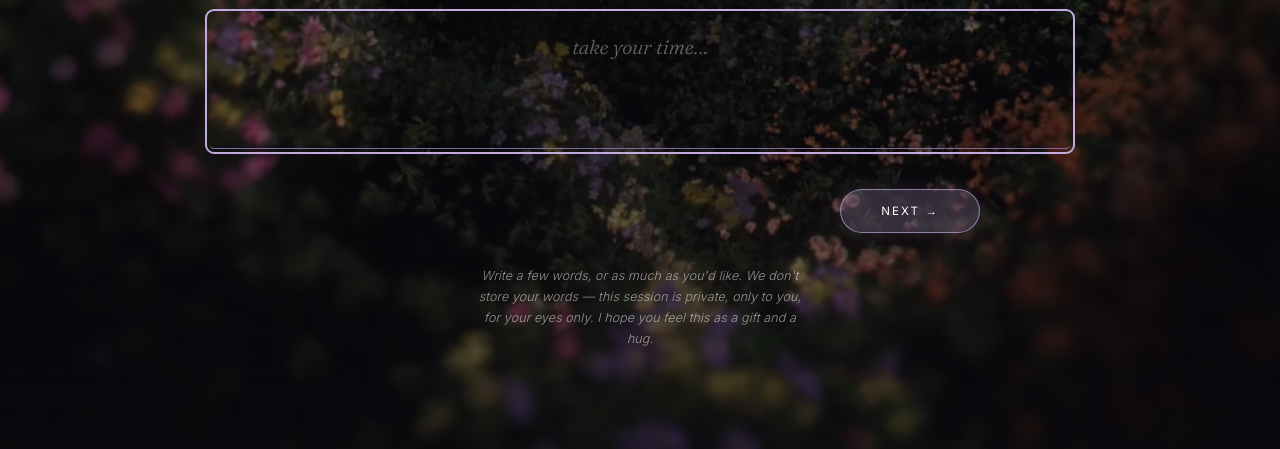
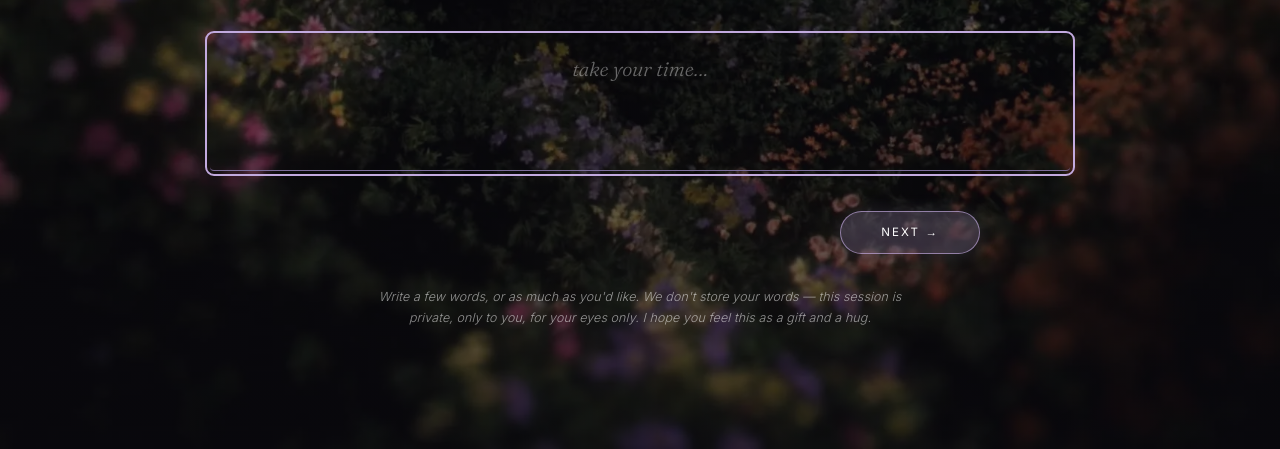
Before and after one commit to IrinaCsapo/bloom-after-rain, a website: page questions.html in a window 1280 px wide. Shown: the part 351-800 px from the top of the page. Drawn offline with Linux system fonts and the light colour scheme.

Commit message:
extended text container

```diff
--- a/css/style.css
+++ b/css/style.css
@@ -326,7 +326,7 @@ a {
   color: rgba(255,255,255,0.55);
   font-style: italic;
   text-align: center;
-  max-width: 340px;
+  max-width: 560px;
   margin: 2rem auto 0;
   line-height: 1.7;
   letter-spacing: 0.01em;
```
